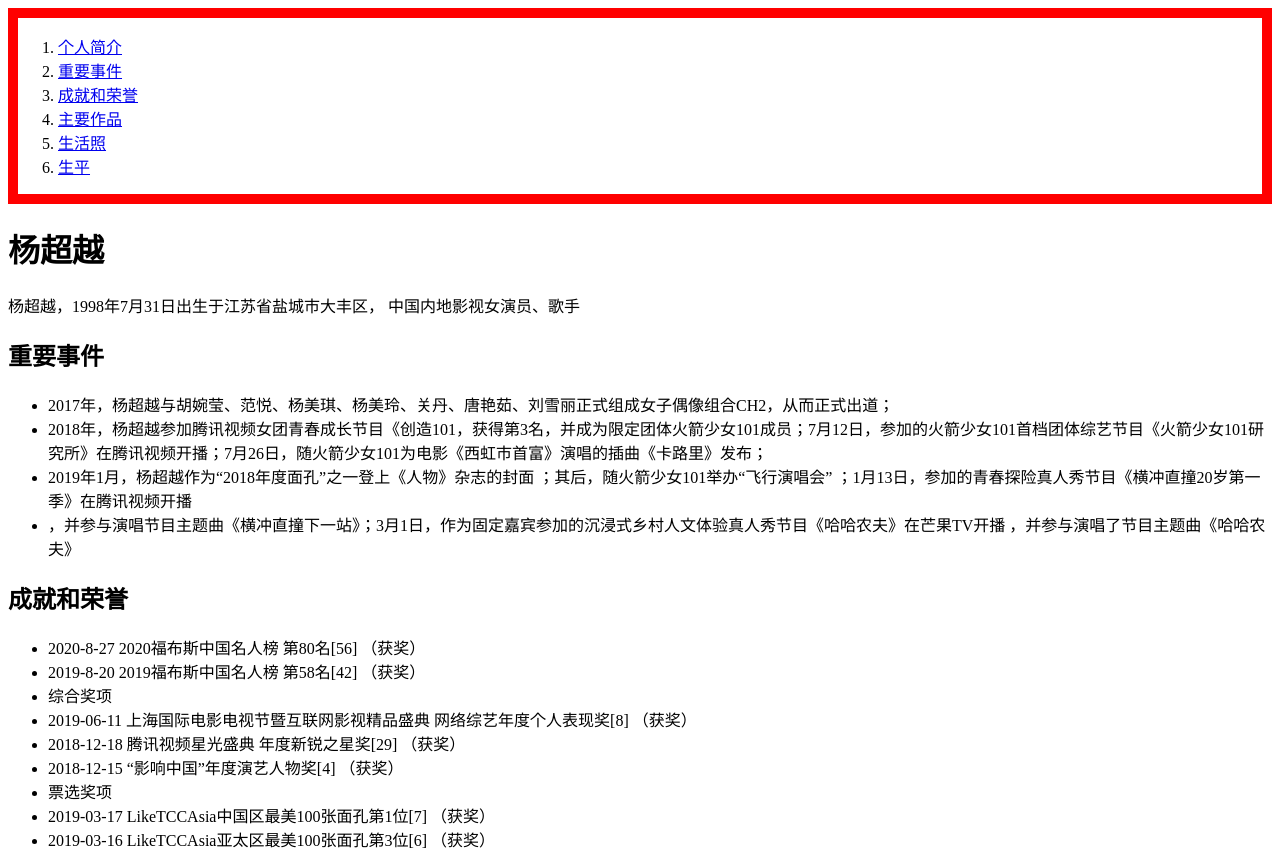
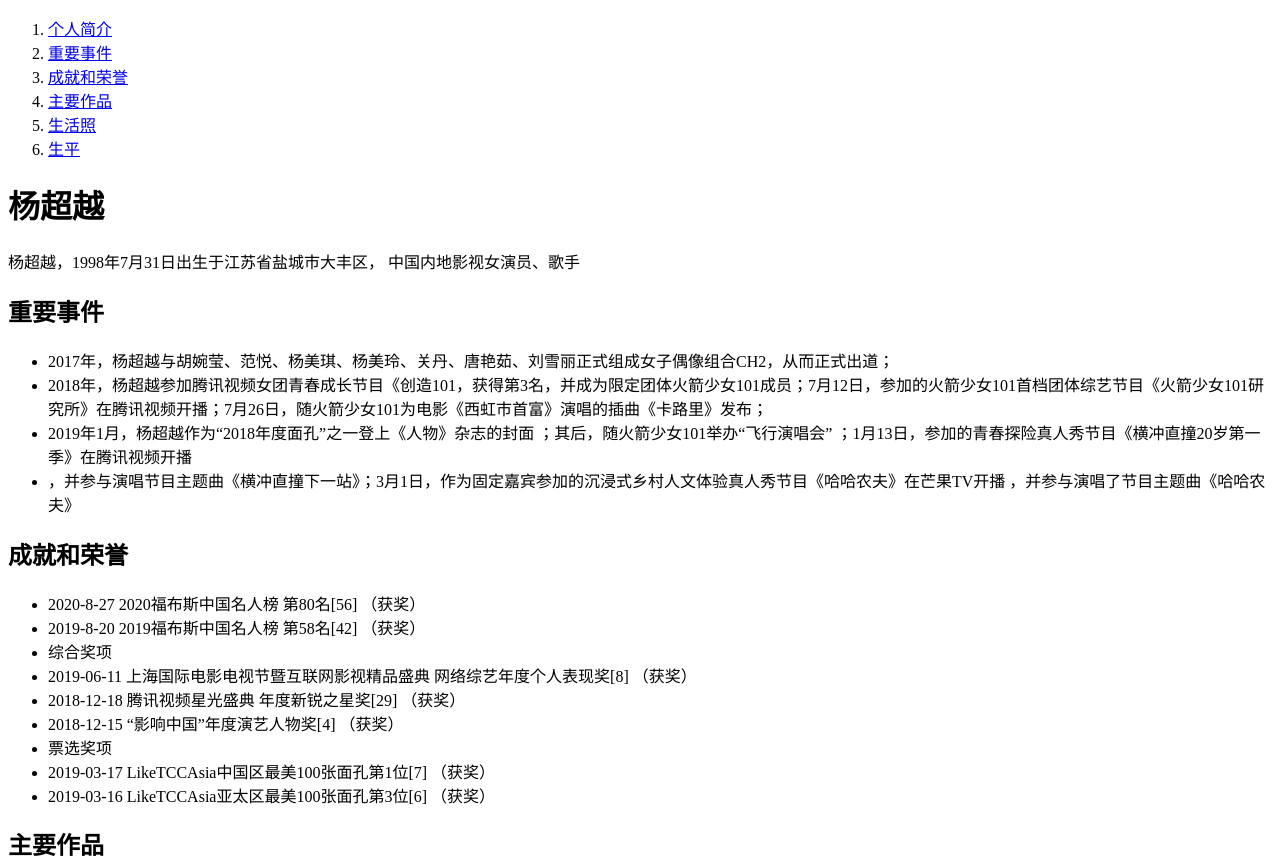
Before and after one commit to Z873385633/Html-YCY, a plain HTML site: page index.html in a window 1280 px wide. Shown: the top 864 px of the page. Drawn offline with Linux system fonts and the light colour scheme.

Commit message:
Html-YCY完成

```diff
--- a/index.html
+++ b/index.html
@@ -8,10 +8,6 @@
     <style>
         img {
             max-width: 100%;
-        }
-
-        nav {
-            border: 10px solid red;
         }
     </style>
 </head>
```
